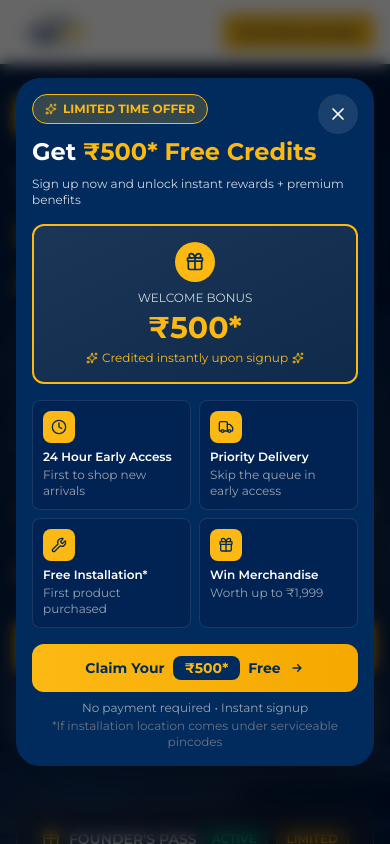
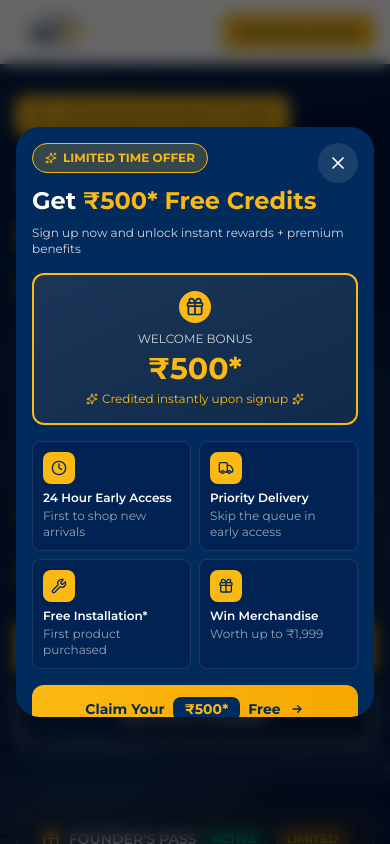
Before and after one commit to 0xayushM/landing-page-exaltride, a Next.js app: page / in a window 390 px wide. Shown: the top 844 px of the page. Built offline with nearby package versions, Linux system fonts and the light colour scheme; no server answers.

Commit message:
responsiveness

```diff
--- a/components/OfferPopup.tsx
+++ b/components/OfferPopup.tsx
@@ -95,7 +95,7 @@ export default function OfferPopup({ onGetEarlyAccess }: OfferPopupProps) {
       {/* Popup */}
       <div className="fixed inset-0 z-50 flex items-center justify-center p-4 pointer-events-none">
         <div
-          className="relative max-w-4xl max-h-[90vh] md:max-h-[80vh] bg-[#002B5C] rounded-3xl shadow-2xl overflow-y-auto pointer-events-auto animate-scaleIn"
+          className="relative max-w-4xl h-[70vh] bg-[#002B5C] rounded-3xl shadow-2xl overflow-y-auto pointer-events-auto animate-scaleIn"
           onClick={(e) => e.stopPropagation()}
         >
           {/* Close Button */}
@@ -127,7 +127,7 @@ export default function OfferPopup({ onGetEarlyAccess }: OfferPopupProps) {
               {/* Welcome Bonus Card */}
               <div className="bg-gradient-to-br from-gray-700/50 to-gray-800/50 border-2 border-[#FDB913] rounded-xl p-4 mb-4">
                 <div className="flex items-center justify-center mb-2">
-                  <div className="w-10 h-10 rounded-full bg-[#FDB913] flex items-center justify-center">
+                  <div className="w-8 h-8 rounded-full bg-[#FDB913] flex items-center justify-center">
                     <Gift className="w-5 h-5 text-[#002B5C]" />
                   </div>
                 </div>
```
